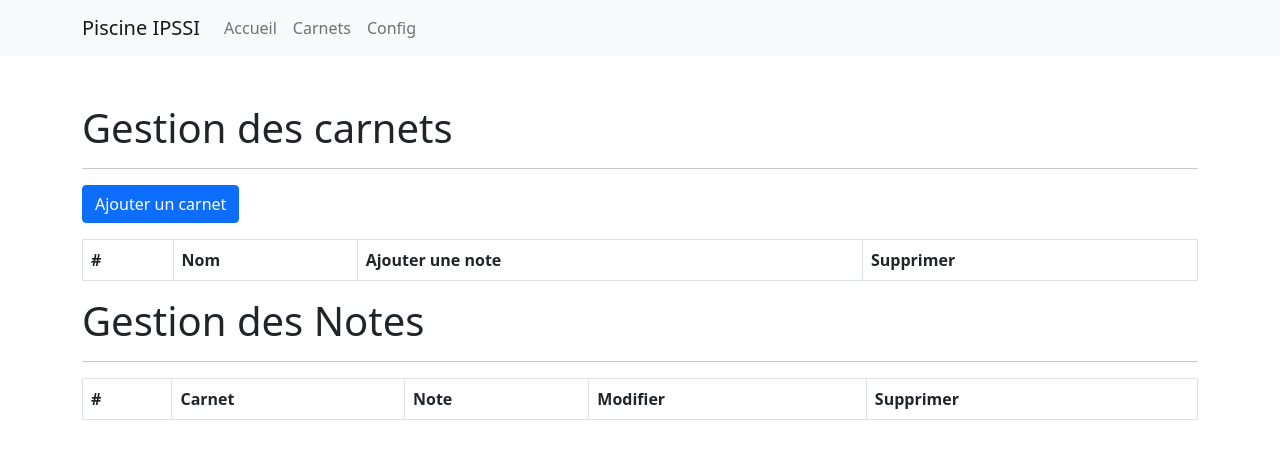
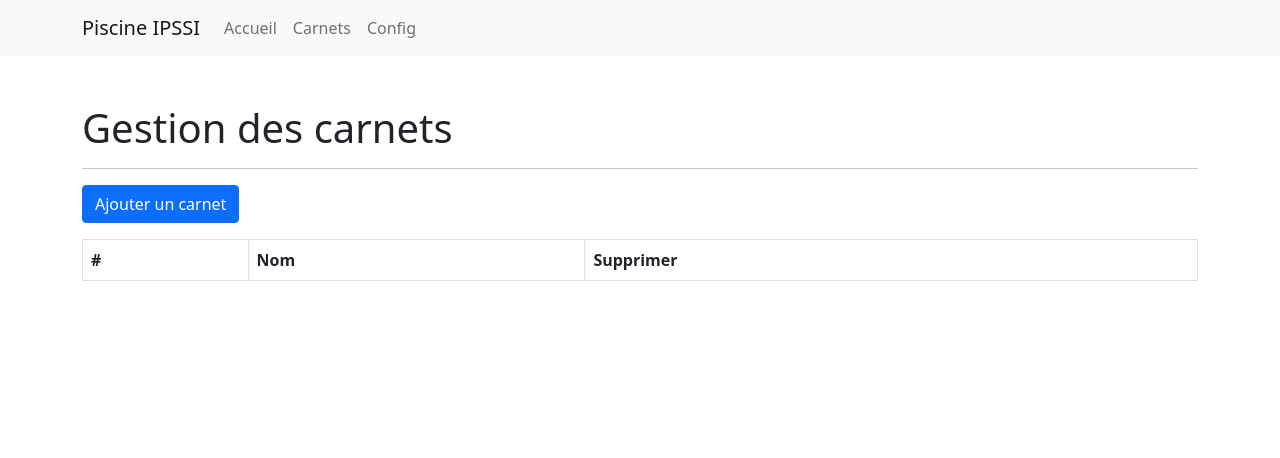
Before and after one commit to nakasawaa/PiscineReactIPSSI, a React (Create React App) app in the folder piscine-reactipssi/: page /carnet in a window 1280 px wide. Shown: the top 458 px of the page. Built offline with nearby package versions, Linux system fonts and the light colour scheme.

Commit message:
Modification de la page d'accueil

```diff
--- a/piscine-reactipssi/src/Pages/CarnetPage.jsx
+++ b/piscine-reactipssi/src/Pages/CarnetPage.jsx
@@ -30,11 +30,6 @@ export default function CarnetPage() {
                 <td>{indice + 1}</td>
                 <td>{carnet.nom}</td>
                 <td>
-                    <Button as={Link} to={'./notes/add'}>
-                        Ajouter une note
-                    </Button>
-                </td>
-                <td>
                     <Button variant="danger" onClick={() => remove(carnet)}>
                         Supprimer
                     </Button>
@@ -65,7 +60,6 @@ export default function CarnetPage() {
                                 <tr>
                                     <th>#</th>
                                     <th>Nom</th>
-                                    <th>Ajouter une note</th>
                                     <th>Supprimer</th>
                                 </tr>
                             </thead>
@@ -74,97 +68,6 @@ export default function CarnetPage() {
                     </Col>
                 </Row>
             </Container>
-            <AfficherNotes />
         </>
     )
 }
-
-function AfficherNotes() {
-    const [notes, setNotes] = useState([])
-    const noteProvider = new NotesProvider()
-
-
-    useEffect(() => {
-        let datasnotes = noteProvider.getNotes()
-        setNotes(datasnotes)
-    }, [])
-
-    function remove(note) {
-        let rep = window.confirm(
-            `Etes-vous sur de vouloir supprimer la note ${note.contenu}`
-        )
-        if (rep) {
-            noteProvider.remove(note)
-            let datasnotes = noteProvider.getNotes()
-            setNotes(datasnotes)
-        }
-    }
-
-    function update(note) {
-        let rep = window.confirm(
-            `Etes-vous sur de vouloir modifier la note ${note.contenu}`
-        )
-        if (rep) {
-            noteProvider.update(note)
-            let datasnotes = noteProvider.getNotes()
-            setNotes(datasnotes)
-        }
-    }
-
-    let displayNotes = notes.map((note, i) => {
-        return (
-            <tr key={'notes-' + note.id}>
-                <td>{i + 1}</td>
-                <td>
-                    Nom du carnet
-                </td>
-                <td>
-                    {note.contenu}
-                </td>
-                <td>
-                    <Button variant="warning" onClick={() => update(note)}>
-                        Modifier
-                    </Button>
-                </td>
-                <td>
-                    <Button variant="danger" onClick={() => remove(note)}>
-                        Supprimer
-                    </Button>
-                </td>
-                <tbody></tbody>
-            </tr>
-        )
-    })
-    return (
-        <>
-            <Container>
-                <Row>
-                    <Col>
-                        <h1>Gestion des Notes</h1>
-                        <hr />
-                    </Col>
-                </Row>
-
-                <Row>
-                    <Col md={12}>
-
-
-                        <Table striped bordered hover>
-                            <thead>
-                                <tr>
-                                    <th>#</th>
-                                    <th>Carnet</th>
-                                    <th>Note</th>
-                                    <th>Modifier</th>
-                                    <th>Supprimer</th>
-                                </tr>
-                            </thead>
-                            <tbody>{displayNotes}</tbody>
-                        </Table>
-                    </Col>
-                </Row>
-            </Container>
-        </>
-
-    )
-}
--- a/piscine-reactipssi/src/Pages/HomePage.jsx
+++ b/piscine-reactipssi/src/Pages/HomePage.jsx
@@ -1,4 +1,4 @@
-
+import CarnetPage from './../Pages/CarnetPage'
 import 'bootstrap/dist/css/bootstrap.min.css';
 import LargeButton from './../Components/Buttons/LargeButton'
 
@@ -15,8 +15,10 @@ function HomePage() {
                 gridTemplateColumns: "repeat(3, 1fr)",
                 gridGap: 20,
                 width: '100%',
+                border: '1em',
+                bordelColor: 'red',
                 height: '15em',
-                backgroundColor: 'blue',
+                backgroundColor: 'white',
             }}>
                 <div> <p style={{}}> 100 </p> Carnet(s) </div>
                 <div> 100 Note(s) </div>
@@ -27,9 +29,9 @@ function HomePage() {
             <div style={{
                 width: '100%',
                 height: '46em',
-                backgroundColor: 'red',
+                backgroundColor: 'white',
             }}>
-                <LargeButton />
+                <CarnetPage />
             </div>
         </div>
     );
```
